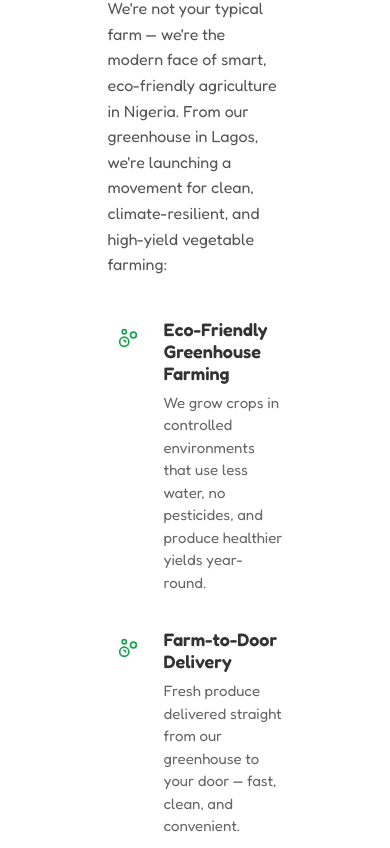
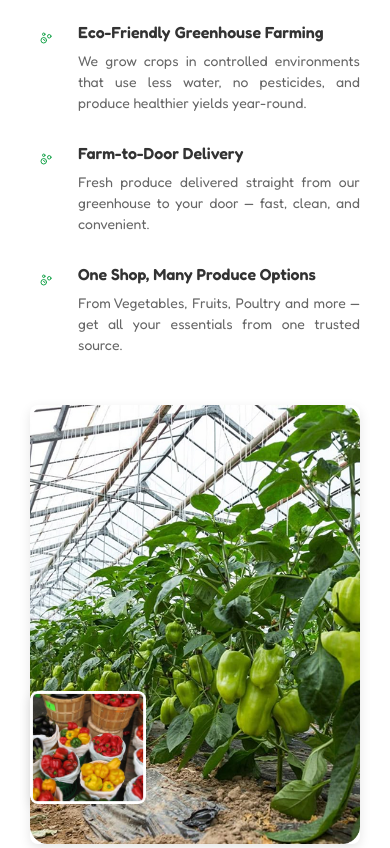
Before and after one commit to CoristenNG/greenlandfarm, a React (Create React App) app: page / in a window 390 px wide. Shown: the part 2296-3144 px from the top of the page. Built offline with nearby package versions, Linux system fonts and the light colour scheme.

Commit message:
homePage-landingPage

```diff
--- a/src/styles/Home.css
+++ b/src/styles/Home.css
@@ -188,6 +188,7 @@
 .about-section {
   padding: 40px 0;
   background: white;
+  overflow: hidden;
 }
 
 .about-container {
@@ -227,6 +228,7 @@
   line-height: 1.6;
   color: #555;
   margin-bottom: 40px;
+  text-align: justify;
 }
 
 .about-features {
@@ -240,6 +242,7 @@
   gap: 16px;
   align-items: flex-start;
   margin-bottom: 24px;
+ text-align: justify;
 }
 
 .feature-icon {
@@ -300,36 +303,100 @@
 }
 
 
-
-/* Responsive Adjustments */
+/* Update the responsive styles */
 @media (max-width: 992px) {
   .about-container {
     flex-direction: column;
+    gap: 40px;
+  }
+
+  .about-text {
+    max-width: 100%;
+    text-align: center;
   }
 
   .about-images {
-    margin: 40px 0 0 0;
-    min-height: 400px;
+    max-width: 100%;
+    margin-left: 0;
+  }
+
+  .image-container {
+    min-height: 450px;
   }
 
   .side-image {
-    left: -10%;
-    width: 35%;
+    width: 45%;
+    left: -5%;
+    bottom: 20%;
   }
 }
 
 @media (max-width: 768px) {
+  .about-section {
+    padding: 30px 15px;
+  }
 
-   .image-container {
+  .about-title {
+    font-size: 28px;
+    margin-bottom: 20px;
+  }
+
+  .about-description {
+    font-size: 15px;
+    margin-bottom: 30px;
+  }
+
+  .feature-item {
+    margin-bottom: 20px;
+  }
+
+  .feature-content h3 {
+    font-size: 16px;
+  }
+
+  .feature-content p {
+    font-size: 14px;
+  }
+
+  .image-container {
     min-height: 350px;
   }
 
   .side-image {
-    left: -5%;
-    width: 30%;
-    bottom: 5%;
+    width: 40%;
+    left: -3%;
+    bottom: 15%;
   }
 }
+
+@media (max-width: 480px) {
+  .about-container {
+    padding: 0 15px;
+    gap: 30px;
+  }
+
+  .about-title {
+    font-size: 24px;
+  }
+
+  .image-container {
+    min-height: 300px;
+  }
+
+  .side-image {
+    width: 35%;
+    left: 0;
+    bottom: 10%;
+  }
+
+  .feature-icon {
+    width: 32px;
+    height: 32px;
+  }
+}
+
+
+
 
 .services-section {
   padding: 20px 10px;
@@ -598,6 +665,7 @@
 .bulk-section {
   padding: 4rem 0;
   background: #fff;
+  overflow: hidden;
 }
 
 .bulk-container {
@@ -685,6 +753,109 @@
   border-radius: 8px;
 }
 
+/* Add these responsive styles */
+@media (max-width: 992px) {
+  .bulk-section {
+    padding: 3rem 0;
+  }
+
+  .bulk-container {
+    flex-direction: column-reverse;
+    gap: 2rem;
+    padding: 0 1.5rem;
+  }
+
+  .bulk-text, .bulk-image {
+    width: 100%;
+    max-width: 600px;
+    margin: 0 auto;
+  }
+
+  .bulk-title {
+    font-size: 1.75rem;
+    text-align: center;
+  }
+
+  .bulk-head {
+    text-align: center;
+    display: block;
+  }
+
+  .bulk-description {
+    text-align: justify;
+    font-size: 1rem;
+  }
+
+  .bulk-subtitle {
+    text-align: center;
+  }
+}
+
+@media (max-width: 768px) {
+  .bulk-section {
+    padding: 2.5rem 0;
+  }
+
+  .bulk-container {
+    padding: 0 1rem;
+    gap: 1.5rem;
+  }
+
+  .bulk-title {
+    font-size: 1.5rem;
+    margin-bottom: 1rem;
+  }
+
+  .bulk-description {
+    font-size: 0.95rem;
+    margin-bottom: 1.5rem;
+  }
+
+  .bulk-features {
+    gap: 0.8rem;
+  }
+
+  .bulk-feature-item {
+    gap: 0.6rem;
+  }
+
+  .bulk-feature-content p {
+    font-size: 0.9rem;
+  }
+
+  .bulk-cta {
+    width: 100%;
+    padding: 0.75rem;
+    font-size: 0.95rem;
+  }
+}
+
+@media (max-width: 480px) {
+  .bulk-section {
+    padding: 2rem 0;
+  }
+
+  .bulk-head {
+    font-size: 0.9rem;
+  }
+
+  .bulk-title {
+    font-size: 1.25rem;
+  }
+
+  .bulk-subtitle {
+    font-size: 1.1rem;
+  }
+
+  .bulk-feature-icon {
+    transform: scale(0.9);
+  }
+
+  .bulk-image img {
+    border-radius: 6px;
+  }
+}
+
 
 /* Testimonials Section */
 .testimonials-section {
@@ -727,7 +898,9 @@
   display: flex;
   justify-content: center;
   align-items: center;
-  border-radius: 50% 50% 0px 0px;
+  border-radius: 200px 200px 0 0;
+  position: relative;
+  overflow: hidden;
 
 }
 
@@ -845,22 +1018,69 @@
   transform: scale(1.2);
 }
 
+@media (max-width: 1200px) {
+  .testimonials-container {
+    border-radius: 150px 150px 0 0;
+    padding: 50px 20px;
+  }
+}
+
+@media (max-width: 992px) {
+  .testimonials-container {
+    border-radius: 100px 100px 0 0;
+    padding: 40px 20px;
+  }
+}
+
 @media (max-width: 768px) {
   .testimonials-container {
-    padding: 40px 15px;
+    border-radius: 60px 60px 0 0;
+    padding: 30px 15px;
+    margin: 30px auto;
+  }
+
+  .testimonials-content {
+    padding: 0 10px;
   }
 
   .main-heading {
-    font-size: 32px;
-    margin-bottom: 40px;
+    font-size: 28px;
+    margin-bottom: 30px;
   }
 
   .testimonial-card {
-    padding: 30px 20px;
+    padding: 20px 15px;
+  }
+}
+
+@media (max-width: 480px) {
+  .testimonials-container {
+    border-radius: 40px 40px 0 0;
+    padding: 25px 10px;
+    margin: 20px auto;
+  }
+
+  .main-heading {
+    font-size: 24px;
+    margin-bottom: 25px;
   }
 
   .testimonial-text {
-    font-size: 15px;
+    font-size: 14px;
+    line-height: 1.5;
+  }
+
+  .image-placeholder {
+    width: 60px;
+    height: 60px;
+  }
+
+  .stars {
+    font-size: 20px;
+  }
+
+  .client-name {
+    font-size: 18px;
   }
 }
 
```
